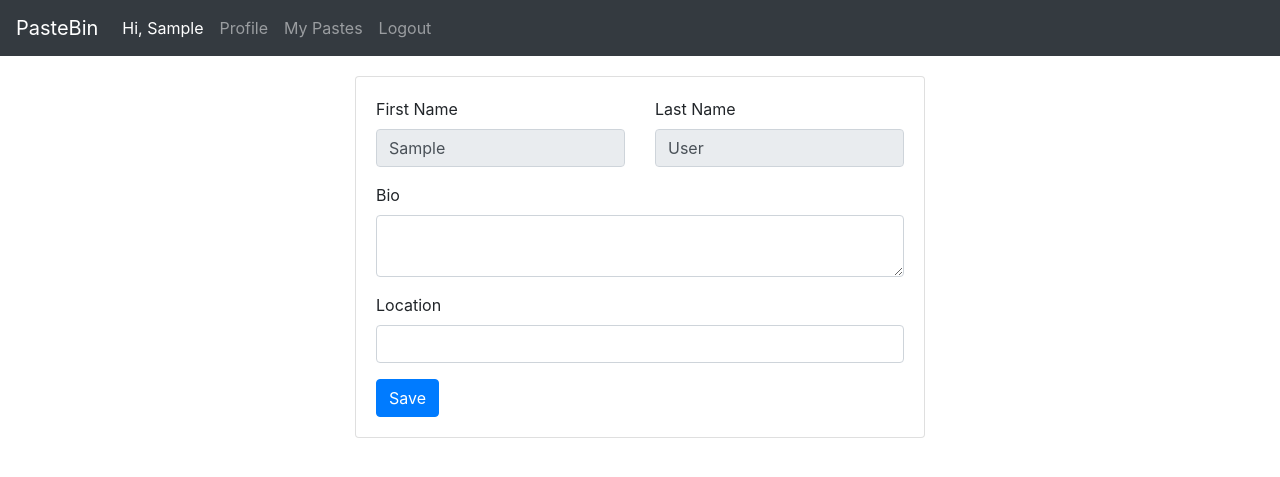
After one commit to eckarthik/CodePaster, a Django app: page /profile in a window 1280 px wide. The commit adds this page. Shown: the top 477 px of the page. Run offline with Django 3.2, Linux system fonts and the light colour scheme; the visitor is signed in with stand-in values (Sample User, id 1); data comes from the database, SQL or seed files in the repository; both versions use the stored data as it was after the commit; some libraries are stand-ins or nearby versions.

Commit message:
Almost complete

```diff
--- a/paster/forms.py
+++ b/paster/forms.py
@@ -26,8 +26,8 @@ class SignUpForm(forms.ModelForm):
         for visible in self.visible_fields():
             visible.field.widget.attrs['class'] = 'form-control'
 
-    password1 = forms.CharField(widget=forms.PasswordInput())
-    password2 = forms.CharField(widget=forms.PasswordInput())
+    password1 = forms.CharField(widget=forms.PasswordInput(),label="Password")
+    password2 = forms.CharField(widget=forms.PasswordInput(),label="Confirm Password")
 
     def clean_password2(self):
         password1 = self.cleaned_data.get("password1")
@@ -59,7 +59,7 @@ class SignUpForm(forms.ModelForm):
 
     class Meta:
         model = User
-        fields = ['username','email','password1','password2']
+        fields = ['first_name','last_name','username','email','password1','password2']
 
 
 class LoginForm(forms.Form):
--- a/paster/models.py
+++ b/paster/models.py
@@ -4,7 +4,10 @@ from django.db.models.signals import post_save
 from django.dispatch import receiver
 
 # Create your models here.
-SYNTAX_CHOICES = [('Python','Python'),('C','C'),('C++','C++'),('Java','Java')]
+SYNTAX_CHOICES = [('Python','Python'),('C','C'),('C++','C++'),('Java','Java'),('JavaScript','JavaScript'),
+                  ('HTML','HTML'),('CSS','CSS'),('TypeScript','TypeScript'),('Rust','Rust'),('Kotlin','Kotlin'),
+                  ('C#','C#'),('Perl','Perl'),('PHP','PHP'),('SCALA','SCALA'),('Swift','Swift'),('SQL','SQL'),
+                  ('R','R'),('Golang','Golang'),('Ruby','Ruby')]
 EXPIRY_CHOICES = [('10m','10m'),('30m','30m'),('1h','1h'),('3h','3h'),('6h','6h'),('Never','Never')]
 class Paste(models.Model):
     created_at = models.DateTimeField(auto_now_add=True)
--- a/paster/urls.py
+++ b/paster/urls.py
@@ -5,5 +5,7 @@ urlpatterns = [
     path('signup',views.register_user,name="signup"),
     path('login',views.login_user,name="login"),
     path('logout',views.logout_user,name="logout"),
-    path('pastes/<slug:slug>',views.view_paste)
+    path('pastes/<slug:slug>',views.view_paste,name="pastes"),
+    path('profile',views.profile,name="profile"),
+    path('mypastes',views.my_pastes,name="mypastes")
 ]
--- a/paster/views.py
+++ b/paster/views.py
@@ -1,7 +1,7 @@
 from django.shortcuts import render,redirect
 from django.contrib.auth import authenticate,login,logout
 from django.http import HttpResponse,Http404
-from paster.models import Paste
+from paster.models import Paste,Profile
 from .forms import PasteForm,SignUpForm,LoginForm
 import random,string
 
@@ -30,9 +30,9 @@ def register_user(request):
         if form.is_valid():
             form.save()
             form = SignUpForm()
-            return render(request, 'signup.html', {'form': form,'register_success':True})
+            return render(request, 'signup.html', {'form': form,'register_success':"success"})
         else:
-            return render(request,'signup.html', {'form':form,'register_success':False})
+            return render(request,'signup.html', {'form':form,'register_success':"failure"})
     else:
         form = SignUpForm()
         return render(request, 'signup.html', {'form': form, 'user': request.user})
@@ -46,7 +46,7 @@ def login_user(request):
                 login(request,user)
                 return redirect('/')
             else:
-                return render(request, 'login.html', {'form': form, 'user': request.user})
+                return render(request, 'login.html', {'form': form, 'user': request.user,'login_success':"failure"})
         else:
             print("Form not valid",form.errors)
     else:
@@ -64,4 +64,39 @@ def view_paste(request,slug):
         raise Http404("Sorry! Paste does not exist")
 
     recent_pastes = Paste.objects.order_by('-created_at')[0:5]
-    return render(request,'paste_view.html',{'paste':paste,'recent_pastes':recent_pastes})
+    can_be_edited = False
+    if request.method == 'GET':
+        if request.user.is_authenticated:
+            if request.user == paste.user:
+                can_be_edited = True
+        return render(request,'paste_view.html',{'paste':paste,'can_be_edited':can_be_edited,'recent_pastes':recent_pastes})
+    elif request.method == 'POST':
+        if request.user.is_authenticated and request.user == paste.user:
+            paste.content = request.POST.get('content')
+            paste.save()
+            return render(request,'paste_view.html',{'paste':paste,'can_be_edited':can_be_edited,'paste_edit_success':"success",'recent_pastes':recent_pastes})
+        else:
+            return render(request, 'paste_view.html',
+                          {'paste': paste, 'can_be_edited': can_be_edited,'paste_edit_success':"failure",'recent_pastes': recent_pastes})
+
+def profile(request):
+    if request.method == "GET":
+        if request.user.is_authenticated:
+            profile = Profile.objects.get(user=request.user)
+            return render(request,'profile.html',{'profile':profile})
+        else:
+            return redirect('/')
+    elif request.method == "POST":
+        profile = Profile.objects.get(user=request.user)
+        profile.bio = request.POST.get('bio')
+        profile.location = request.POST.get('location')
+        profile.save()
+        return render(request,'profile.html',{'profile_saved':True,'profile':profile})
+
+def my_pastes(request):
+    if request.method == "GET":
+        if request.user.is_authenticated:
+            pastes = Paste.objects.filter(user=request.user)
+            return render(request,"my_pastes.html",{'my_pastes':pastes})
+        else:
+            return redirect('/')
--- a/templates/header.html
+++ b/templates/header.html
@@ -1,6 +1,6 @@
     <nav class="navbar navbar-expand-md bg-dark navbar-dark">
       <!-- Brand -->
-      <a class="navbar-brand" href="#">PasteBin</a>
+      <a class="navbar-brand" href="/">PasteBin</a>
 
       <!-- Toggler/collapsibe Button -->
       <button class="navbar-toggler" type="button" data-toggle="collapse" data-target="#collapsibleNavbar">
@@ -12,13 +12,13 @@
         <ul class="navbar-nav">
             {% if user.is_authenticated %}
               <li class="nav-item">
-                <a class="nav-link" href="#">Hi, {{user.username}}</a>
+                  <a class="nav-link text-white" href="#">Hi, {{user.first_name}}</a>
               </li>
               <li class="nav-item">
-                <a class="nav-link" href="#">Profile</a>
+                <a class="nav-link" href="{% url 'profile' %}">Profile</a>
               </li>
-              <li class="nav-item">
-                <a class="nav-link" href="#">Contact</a>
+                <li class="nav-item">
+                <a class="nav-link" href="{% url 'mypastes' %}">My Pastes</a>
               </li>
               <li class="nav-item" style="float:left;align:right;">
                   <a class="nav-link" href="{% url 'logout'%}">Logout</a>
@@ -30,9 +30,6 @@
               <li class="nav-item">
                 <a class="nav-link" href="{% url 'signup' %}">Sign Up</a>
               </li>
-              <li class="nav-item">
-                <a class="nav-link" href="#">Contact</a>
-              </li>
             {% endif %}
         </ul>
       </div>
--- a/templates/login.html
+++ b/templates/login.html
@@ -3,6 +3,12 @@
 <div class="container" style="margin-top:20px;">
     <div class="row">
         <div class="col-sm-8">
+            {% if login_success == "failure" %}
+             <div class="alert alert-danger">
+                    <button type="button" class="close" data-dismiss="alert">&times;</button>
+                    <strong>Error!</strong> Invalid Username/Password
+                </div>
+            {%endif%}
             <div class="card">
                 <div class="card-body">
                     <h4>Sign Up</h4>
--- /dev/null
+++ b/templates/profile.html
@@ -0,0 +1,36 @@
+{% extends 'base.html' %}
+{% block content %}
+<div class="container" style="margin-top:20px;max-width:600px;">
+    {% if profile_saved %}
+        <div class="alert alert-success">
+            <strong>Success!</strong> Your profile saved successfully
+        </div>
+    {% endif %}
+<div class="card">
+    <div class="card-body">
+        <form method="POST" action="{% url 'profile' %}">
+            <div class="row">
+                    <div class="form-group col-sm-6">
+                        <label for="firstname">First Name</label>
+                        <input type="text" class="form-control" name="firstname" value="{{profile.user.first_name}}" disabled>
+                    </div>
+                     <div class="form-group col-sm-6">
+                        <label for="firstname">Last Name</label>
+                        <input type="text" class="form-control" name="lastname" value="{{profile.user.last_name}}" disabled>
+                    </div>
+                </div>
+             <div class="form-group">
+                <label for="firstname">Bio</label>
+                 <textarea class="form-control" name="bio">{{profile.bio}}</textarea>
+            </div>
+            <div class="form-group">
+                <label for="location">Location</label>
+                <input type="text" class="form-control" name="location" value="{{profile.location}}">
+            </div>
+            {% csrf_token %}
+            <button class="btn btn-primary mx-auto" type="submit">Save</button>
+        </form>
+    </div>
+</div>
+</div>
+{% endblock %}
```
Also changed, not shown: templates/home.html (+9 -1 lines), templates/my_pastes.html (added, +36 -0 lines), templates/paste_view.html (+43 -10 lines), templates/signup.html (+17 -15 lines), db.sqlite3, paster/migrations/0001_initial.py, paster/migrations/0002_paste_slug.py (deleted).
